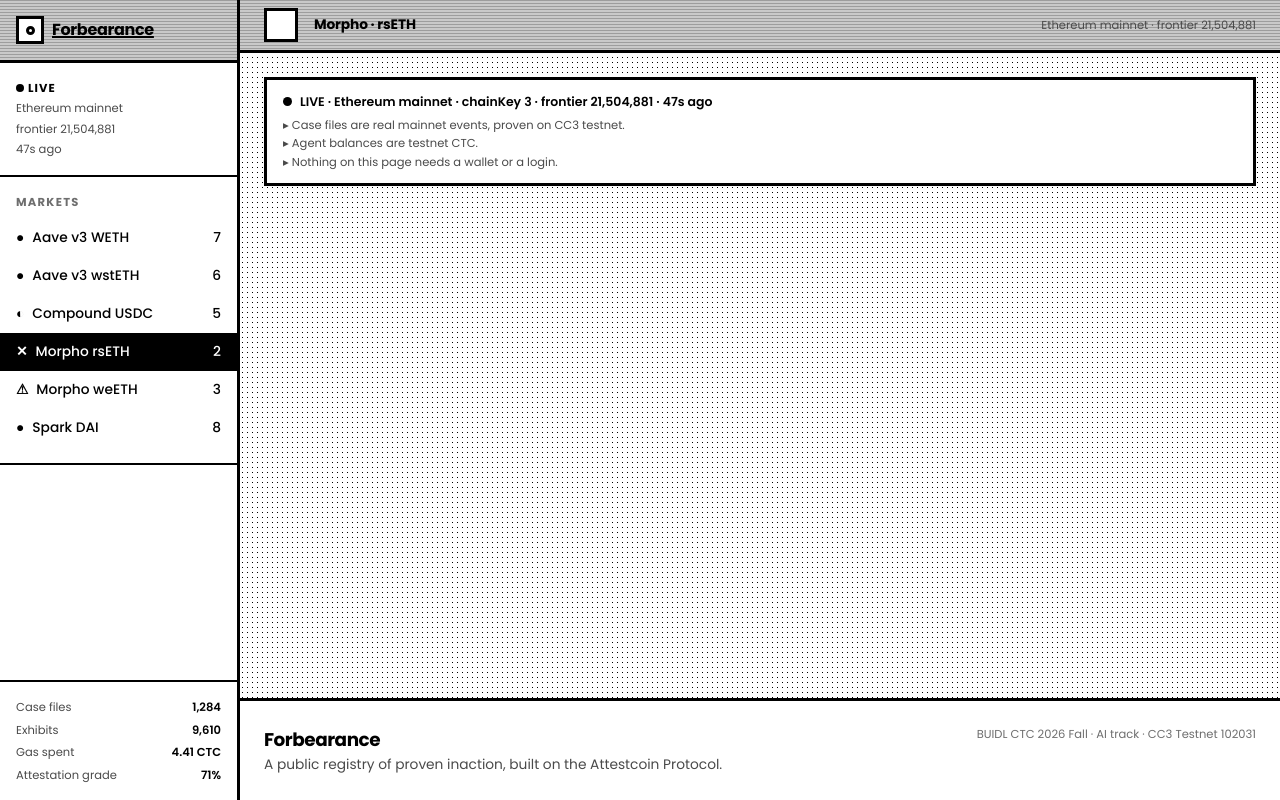
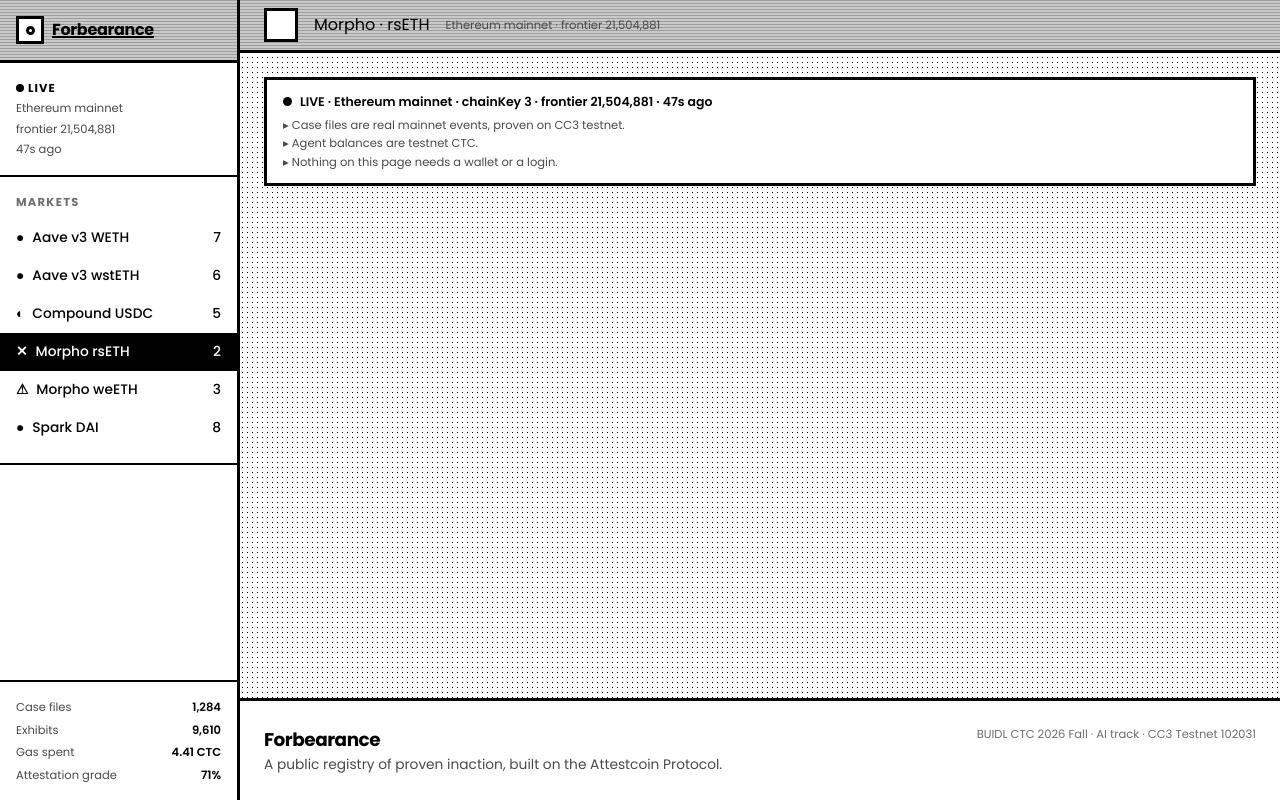
Before and after one commit to FlemingJohn/forbearance, a React (Vite) app: page / in a window 1280 px wide. Both pictures are taken after a click on the button "Open the dashboard". Built offline with nearby package versions, Linux system fonts and the light colour scheme.

Commit message:
feat: style the top bar with live status and actions

```diff
--- a/src/components/TopBar/TopBar.css
+++ b/src/components/TopBar/TopBar.css
@@ -39,20 +39,40 @@
   background: var(--color-paper);
 }
 
-.top-bar-title {
-  font-size: var(--font-size-small);
+.top-bar-live {
+  display: inline-flex;
+  align-items: center;
+  gap: var(--space-hair);
+  flex: 0 0 auto;
+  font-size: var(--font-size-caption);
   font-weight: var(--font-weight-bold);
-  letter-spacing: -0.01em;
+  letter-spacing: 0.09em;
+}
+
+.top-bar-pip {
+  width: 8px;
+  height: 8px;
+  border-radius: 50%;
+  background: var(--color-ink);
 }
 
 .top-bar-meta {
-  margin-left: auto;
   font-size: var(--font-size-caption);
   font-variant-numeric: tabular-nums;
   color: var(--color-muted);
+  overflow: hidden;
+  text-overflow: ellipsis;
+  white-space: nowrap;
 }
 
-@media (max-width: 40rem) {
+.top-bar-actions {
+  display: flex;
+  gap: var(--space-tight);
+  margin-left: auto;
+  flex: 0 0 auto;
+}
+
+@media (max-width: 52rem) {
   .top-bar {
     padding: var(--space-tight) var(--space-base);
   }
```
